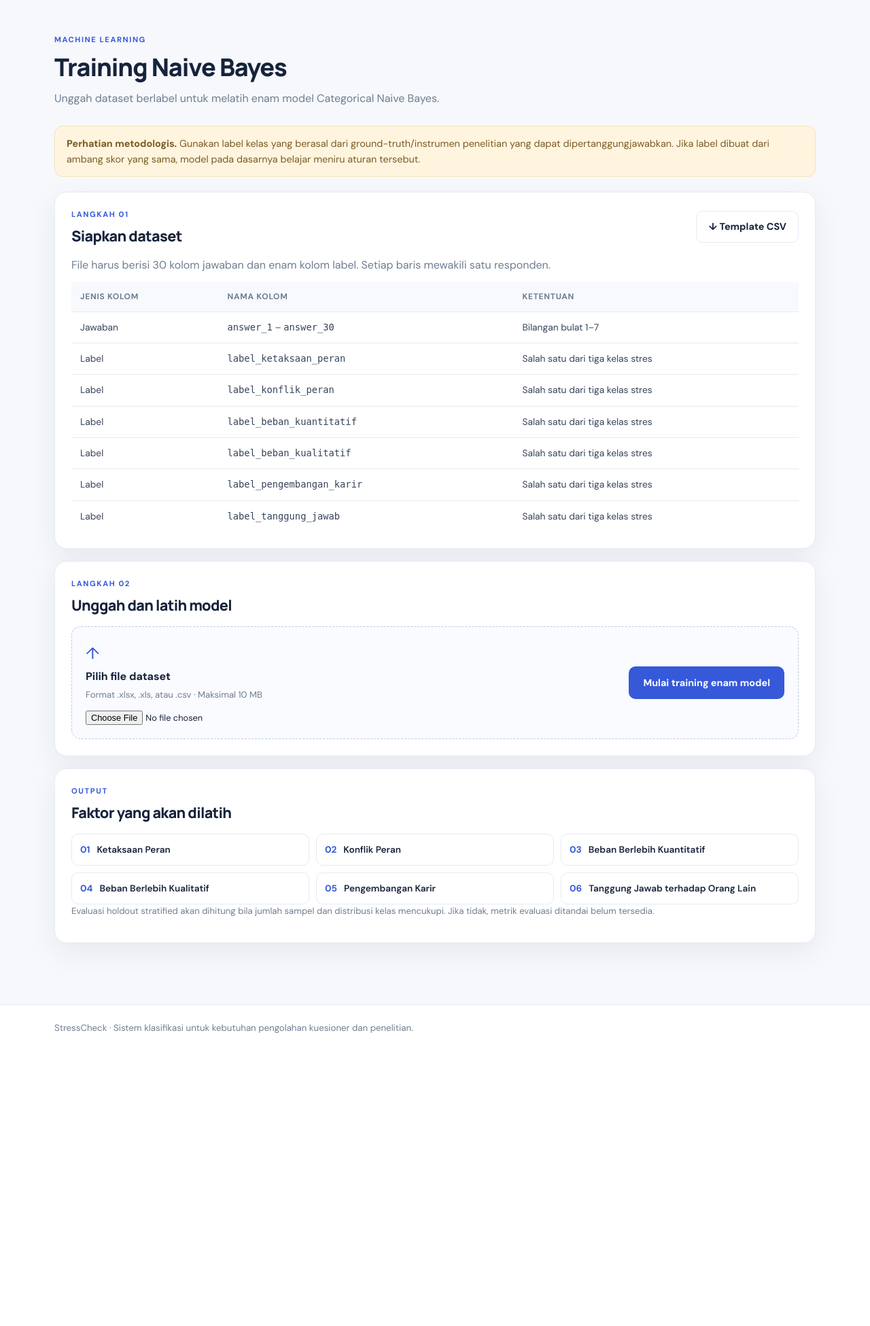
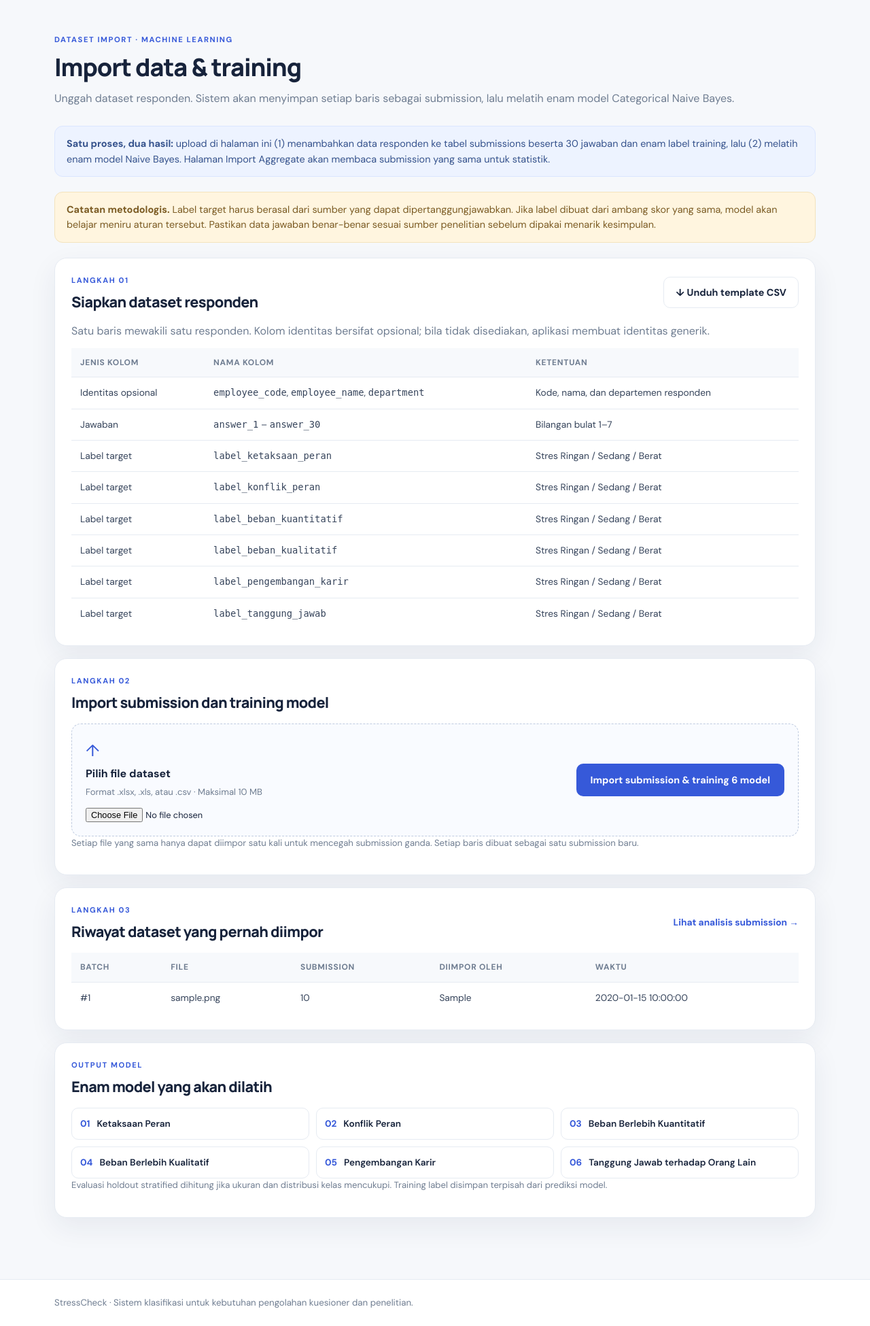
Before and after one commit to erenjeger/stress-level-classification-NB, a Flask app: page /admin/training in a window 1280 px wide. Shown: the part 73-2023 px from the top of the page at 68% size. Before the commit the page ends 1592 px from the top, so only its background shows below. Run offline with Flask 3, Linux system fonts and the light colour scheme; the visitor is signed in with stand-in values (Sample User, id 1); tables that the repository leaves empty hold one stand-in row (values such as "Sample post"); some libraries are stand-ins or nearby versions.

Commit message:
ui: clarify training upload also imports submissions

```diff
--- a/templates/training.html
+++ b/templates/training.html
@@ -1,31 +1,45 @@
 {% extends "base.html" %}
 {% block title %}Training Model · StressCheck{% endblock %}
 {% block content %}
-<section class="page-heading"><div><p class="eyebrow">MACHINE LEARNING</p><h1>Training Naive Bayes</h1><p class="muted">Unggah dataset berlabel untuk melatih enam model Categorical Naive Bayes.</p></div></section>
+<section class="page-heading"><div><p class="eyebrow">DATASET IMPORT · MACHINE LEARNING</p><h1>Import data & training</h1><p class="muted">Unggah dataset responden. Sistem akan menyimpan setiap baris sebagai submission, lalu melatih enam model Categorical Naive Bayes.</p></div></section>
 
-<div class="notice notice-warning"><strong>Perhatian metodologis.</strong> Gunakan label kelas yang berasal dari ground-truth/instrumen penelitian yang dapat dipertanggungjawabkan. Jika label dibuat dari ambang skor yang sama, model pada dasarnya belajar meniru aturan tersebut.</div>
+<div class="notice notice-info">
+  <strong>Satu proses, dua hasil:</strong> upload di halaman ini (1) menambahkan data responden ke tabel submissions beserta 30 jawaban dan enam label training, lalu (2) melatih enam model Naive Bayes. Halaman Import Aggregate akan membaca submission yang sama untuk statistik.
+</div>
+<div class="notice notice-warning"><strong>Catatan metodologis.</strong> Label target harus berasal dari sumber yang dapat dipertanggungjawabkan. Jika label dibuat dari ambang skor yang sama, model akan belajar meniru aturan tersebut. Pastikan data jawaban benar-benar sesuai sumber penelitian sebelum dipakai menarik kesimpulan.</div>
 
 <section class="panel section-panel">
-  <div class="section-heading"><div><p class="eyebrow">LANGKAH 01</p><h2>Siapkan dataset</h2></div><a class="button button-secondary" href="{{ url_for('training_template') }}">↓ Template CSV</a></div>
-  <p class="muted">File harus berisi 30 kolom jawaban dan enam kolom label. Setiap baris mewakili satu responden.</p>
+  <div class="section-heading"><div><p class="eyebrow">LANGKAH 01</p><h2>Siapkan dataset responden</h2></div><a class="button button-secondary" href="{{ url_for('training_template') }}">↓ Unduh template CSV</a></div>
+  <p class="muted">Satu baris mewakili satu responden. Kolom identitas bersifat opsional; bila tidak disediakan, aplikasi membuat identitas generik.</p>
   <div class="table-wrap"><table><thead><tr><th>Jenis kolom</th><th>Nama kolom</th><th>Ketentuan</th></tr></thead><tbody>
+    <tr><td>Identitas opsional</td><td><code>employee_code</code>, <code>employee_name</code>, <code>department</code></td><td>Kode, nama, dan departemen responden</td></tr>
     <tr><td>Jawaban</td><td><code>answer_1</code> – <code>answer_30</code></td><td>Bilangan bulat 1–7</td></tr>
-    {% for factor in factors %}<tr><td>Label</td><td><code>{{ factor.label }}</code></td><td>Salah satu dari tiga kelas stres</td></tr>{% endfor %}
+    {% for factor in factors %}<tr><td>Label target</td><td><code>{{ factor.label }}</code></td><td>Stres Ringan / Sedang / Berat</td></tr>{% endfor %}
   </tbody></table></div>
 </section>
 
 <section class="panel section-panel">
-  <div class="section-heading"><div><p class="eyebrow">LANGKAH 02</p><h2>Unggah dan latih model</h2></div></div>
+  <div class="section-heading"><div><p class="eyebrow">LANGKAH 02</p><h2>Import submission dan training model</h2></div></div>
   <form method="post" enctype="multipart/form-data" class="upload-zone">
     <input type="hidden" name="csrf_token" value="{{ csrf_token() }}">
     <label class="file-picker"><span class="file-icon">↑</span><strong>Pilih file dataset</strong><span class="muted small">Format .xlsx, .xls, atau .csv · Maksimal 10 MB</span><input type="file" name="dataset" accept=".xlsx,.xls,.csv" required></label>
-    <button class="button button-primary button-large" type="submit">Mulai training enam model</button>
+    <button class="button button-primary button-large" type="submit">Import submission & training 6 model</button>
   </form>
+  <p class="small muted">Setiap file yang sama hanya dapat diimpor satu kali untuk mencegah submission ganda. Setiap baris dibuat sebagai satu submission baru.</p>
 </section>
 
 <section class="panel section-panel">
-  <div class="section-heading"><div><p class="eyebrow">OUTPUT</p><h2>Faktor yang akan dilatih</h2></div></div>
+  <div class="section-heading"><div><p class="eyebrow">LANGKAH 03</p><h2>Riwayat dataset yang pernah diimpor</h2></div><a class="text-link" href="{{ url_for('import_aggregate', source='dataset') }}">Lihat analisis submission →</a></div>
+  {% if batches %}
+    <div class="table-wrap"><table><thead><tr><th>Batch</th><th>File</th><th>Submission</th><th>Diimpor oleh</th><th>Waktu</th></tr></thead><tbody>
+      {% for batch in batches %}<tr><td>#{{ batch.id }}</td><td>{{ batch.source_filename }}</td><td>{{ batch.total_records }}</td><td>{{ batch.imported_by or '—' }}</td><td>{{ batch.imported_at }}</td></tr>{% endfor %}
+    </tbody></table></div>
+  {% else %}<div class="empty-state">Belum ada dataset yang diimpor.</div>{% endif %}
+</section>
+
+<section class="panel section-panel">
+  <div class="section-heading"><div><p class="eyebrow">OUTPUT MODEL</p><h2>Enam model yang akan dilatih</h2></div></div>
   <div class="factor-grid">{% for factor in factors %}<div class="factor-chip"><span>0{{ loop.index }}</span>{{ factor.name }}</div>{% endfor %}</div>
-  <p class="small muted">Evaluasi holdout stratified akan dihitung bila jumlah sampel dan distribusi kelas mencukupi. Jika tidak, metrik evaluasi ditandai belum tersedia.</p>
+  <p class="small muted">Evaluasi holdout stratified dihitung jika ukuran dan distribusi kelas mencukupi. Training label disimpan terpisah dari prediksi model.</p>
 </section>
 {% endblock %}
```
